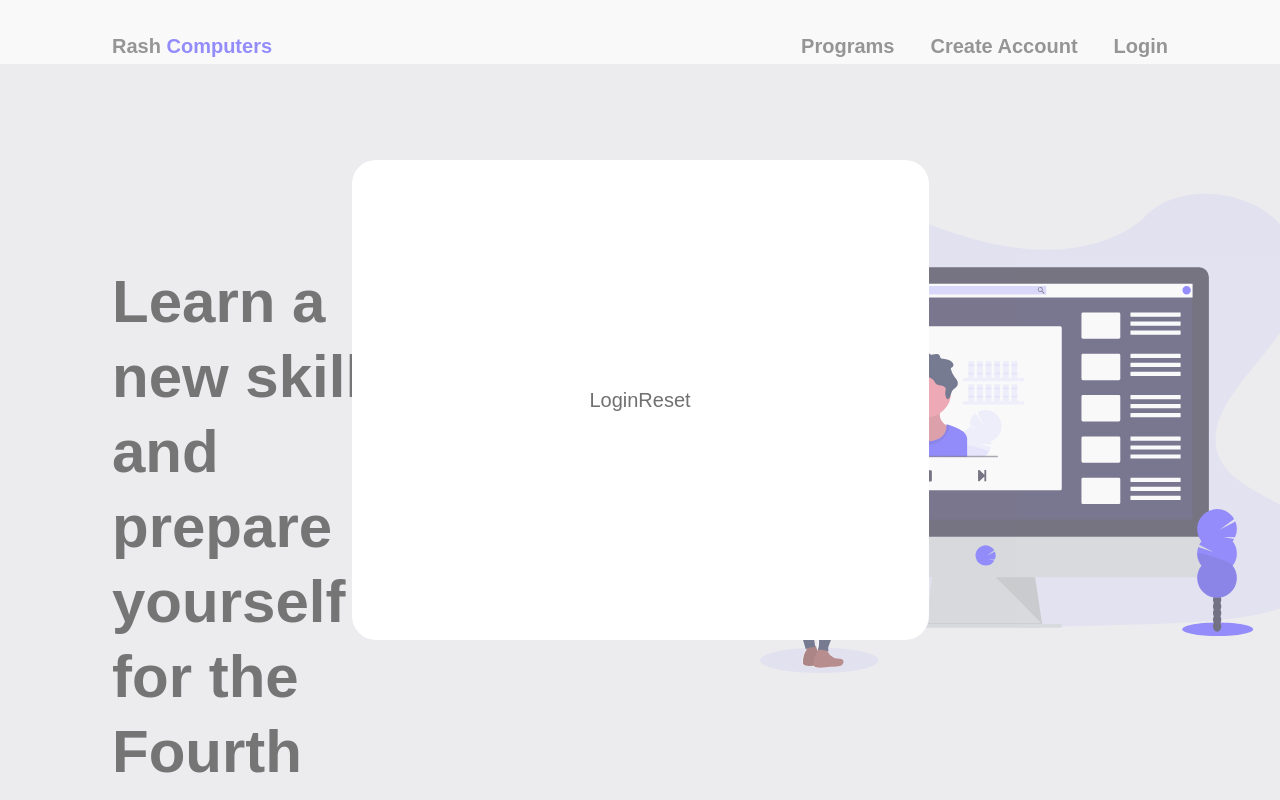
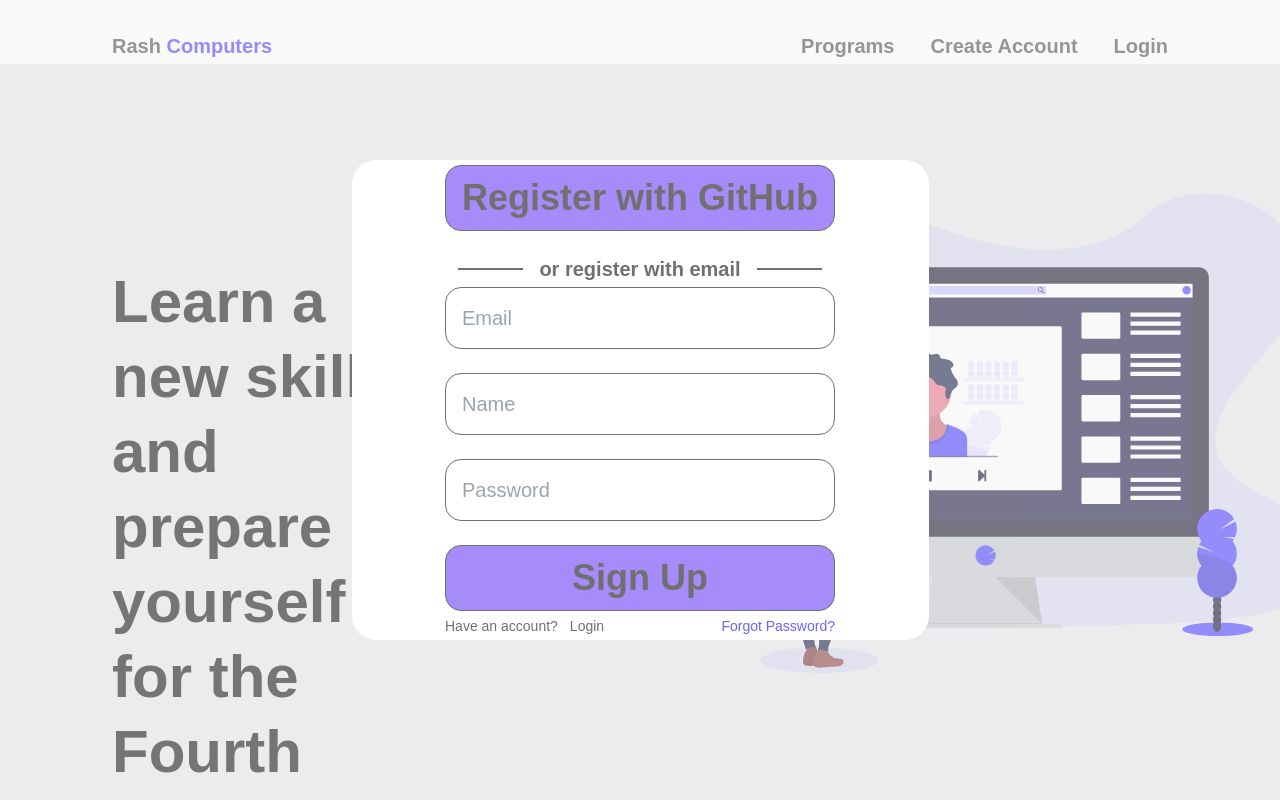
Before and after one commit to Rash-Computers/web, a Next.js app: page / in a window 1280 px wide. Both pictures are taken after typing "Sample", "Sample" into the empty fields and a click on the button "Create Account". Shown: the top 800 px of the page. Built offline with nearby package versions, Linux system fonts and the light colour scheme.

Commit message:
feat(register-screen): add register screen in modal

```diff
--- a/components/modal/AuthModal/RegisterScreen.tsx
+++ b/components/modal/AuthModal/RegisterScreen.tsx
@@ -8,9 +8,61 @@ interface Props {
 
 export default function RegisterScreen({ changeScreen }: Props): ReactElement {
 	return (
-		<div>
-			<button onClick={() => changeScreen('login')}>Login</button>
-			<button onClick={() => changeScreen('reset')}>Reset</button>
+		<div className="flex flex-col justify-evenly h-full">
+			<div>
+				<button className="w-full py-3 text-4xl font-semibold bg-purple-400 px-4 rounded-2xl border border-textSecondary mb-6">
+					Register with GitHub
+				</button>
+				<div className="w-full flex items-center justify-center space-x-4">
+					<div className="bg-textSecondary w-1/6 h-[2px]"></div>
+					<span>or register with email</span>
+					<div className="bg-textSecondary w-1/6 h-[2px]"></div>
+				</div>
+			</div>
+			<form className="flex flex-col justify-evenly items-center space-y-6">
+				<input
+					type="email"
+					name="email"
+					placeholder="Email"
+					className="p-4 border-textSecondary border rounded-2xl w-full"
+				/>
+				<input
+					type="text"
+					name="name"
+					placeholder="Name"
+					className="p-4 border-textSecondary border rounded-2xl w-full"
+				/>
+				<input
+					type="password"
+					name="password"
+					placeholder="Password"
+					className="p-4 border-textSecondary border rounded-2xl w-full"
+				/>
+				<input
+					type="submit"
+					value="Sign Up"
+					className="cursor-pointer w-full py-3 text-4xl font-semibold bg-purple-400 px-4 rounded-2xl border border-textSecondary mb-4"
+				/>
+			</form>
+			<div className="text-sm font-normal flex justify-between">
+				<span>
+					Have an account?
+					<a
+						className="ml-3 hover:text-primary cursor-pointer"
+						onClick={() => changeScreen('login')}
+					>
+						Login
+					</a>
+				</span>
+				<span>
+					<a
+						className="text-primary cursor-pointer"
+						onClick={() => changeScreen('reset')}
+					>
+						Forgot Password?
+					</a>
+				</span>
+			</div>
 		</div>
 	);
 }
--- a/tailwind.config.js
+++ b/tailwind.config.js
@@ -1,5 +1,6 @@
 module.exports = {
 	purge: ['./pages/**/*.{js,ts,jsx,tsx}', './components/**/*.{js,ts,jsx,tsx}'],
+	mode: 'jit',
 	darkMode: false, // or 'media' or 'class'
 	theme: {
 		extend: {
```
Also changed, not shown: 1 other file (tests, documents, lock files or other folders).
